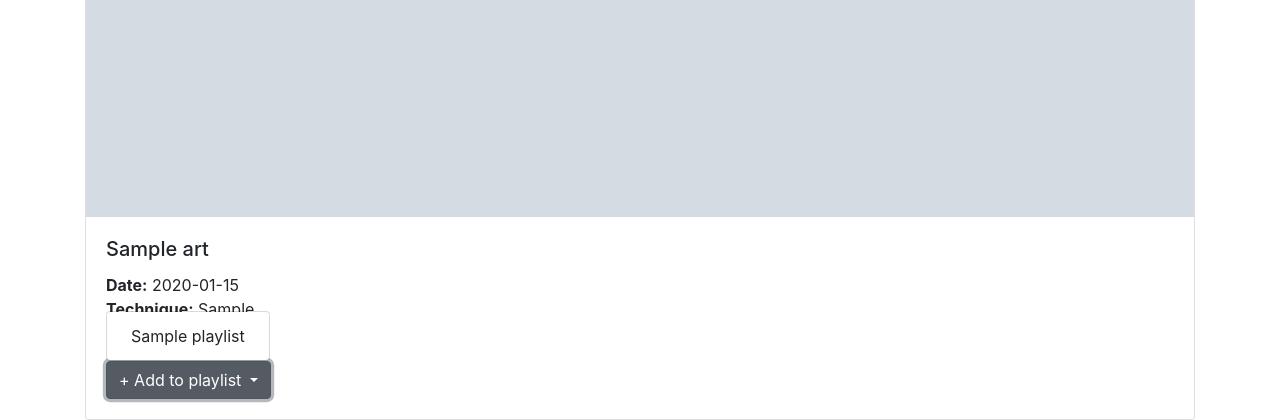
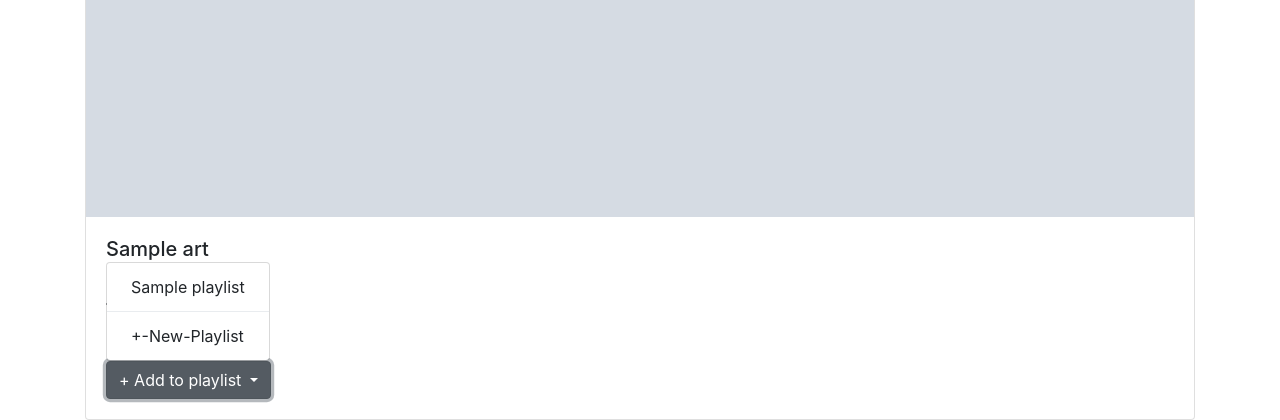
Before and after one commit to Stephan-kashkarov/Artizan, a Flask app: page /browse/art/1 in a window 1280 px wide, after a click on "+ Add to playlist". Shown: the part 721-1141 px from the top of the page. Run offline with Flask 2, Linux system fonts and the light colour scheme; a user stored in the database is signed in; tables that the repository leaves empty hold one stand-in row (values such as "Sample post"); grey boxes marked "Sample" are stand-in pictures; some libraries are stand-ins or nearby versions.

Commit message:
() => {this} <- thats what ruined everything

```diff
--- a/app/routes.py
+++ b/app/routes.py
@@ -215,9 +215,11 @@ def search(term):
 
 @app.route('/Make_playlist', methods=["POST"])
 def Make_playlist():
+	data = request.data.decode("utf-8")
+	data = loads(data)
 	p = Playlist(
-		title=request.form['title'],
-		desc=request.form['desc'],
+		title=data['title'],
+		desc=data['desc'],
 		account_id=current_user.id
 	)
 	db.session.add(p)
--- a/app/static/js/art.js
+++ b/app/static/js/art.js
@@ -1,22 +1,40 @@
 $(document).ready(() => {
-	$('.dropdown-item').click((e) => {
-		console.log($(this));
-		url = window.location.href.split('/');
-		art_id = url[url.length - 1];
-		// playlist_id = (() => {
-		// 	$.ajax({
-		// 		async: false,
-		// 		method: 'POST',
-		// 		url: '/get_playlist/' + $(this).text(),
-		// 		succsess: (response) => {
-		// 			console.log(response);
-		// 		}
-		// 	}).response;
-		// });
-		// art_id = winow.location.href
-		// $.ajax({
-		// 	method: 'POST',
-		// 	url: '/add_to_playlist/' + playlist_id + '/' + art_id
-		// });
+	$('.dropdown-menu a').click(function(e){
+		if ($(this).text() != '+ New Playlist'){
+			e.preventDefault();
+			url = window.location.href.split('/');
+			art_id = url[url.length - 1];
+			playlist_id = $.ajax({
+				async: false,
+				method: 'POST',
+				url: '/get_playlist/' + $(this).text(),
+				succsess: (response) => {
+					console.log(response);
+				}
+			});
+			console.log(playlist_id);
+			$.ajax({
+				method: 'POST',
+				url: '/add_to_playlist/' + playlist_id + '/' + art_id,
+				succsess: (response) => {
+					console.log(response);
+				},
+				error: (error) => {
+					console.log(error);
+				}
+			});
+		} else {
+			$.ajax({
+				method: 'POST',
+				url: '/make_playlist/',
+				data: JSON.stringify({'title':title, 'desc':desc}),
+				succsess: (response) => {
+					console.log(response);
+				},
+				error: function(error) {
+					console.log(error);
+				}
+			});
+		}
 	});
 });
--- a/app/templates/art.html
+++ b/app/templates/art.html
@@ -11,7 +11,6 @@
 			<strong>Location:</strong> {{artwork.location}}
 		</p>
 		<p class='art_id' style="display:none;">{{artwork.id}}</p>
-		{% if playlists %}
 		<button class="btn btn-secondary dropdown-toggle" type="button" id="dropdownMenuButton" data-toggle="dropdown" aria-haspopup="true" aria-expanded="false">
 			 + Add to playlist
 		</button>
@@ -19,13 +18,14 @@
 			{% for item in playlists %}
 			<a class="dropdown-item {{item.title}}" href=''>{{item.title}}</a>
 			{% endfor %}
+			<div class="dropdown-divider"></div>
+			<a class="dropdown-item addplaylist" onclick="" href="">+-New-Playlist</a>
 		</div>
 		<div class="data" style="display:none;">
 			{% for item in playlists %}
-			<a class="{{item.title}}">{{item.id}}</a>
+			<a class=" dropdown-item {{item.title}}">{{item.id}}</a>
 			{% endfor %}
 		</div>
-		{% endif %}
 	</div>
 </div>
 {% endblock %}
```
Also changed, not shown: dev.db.
